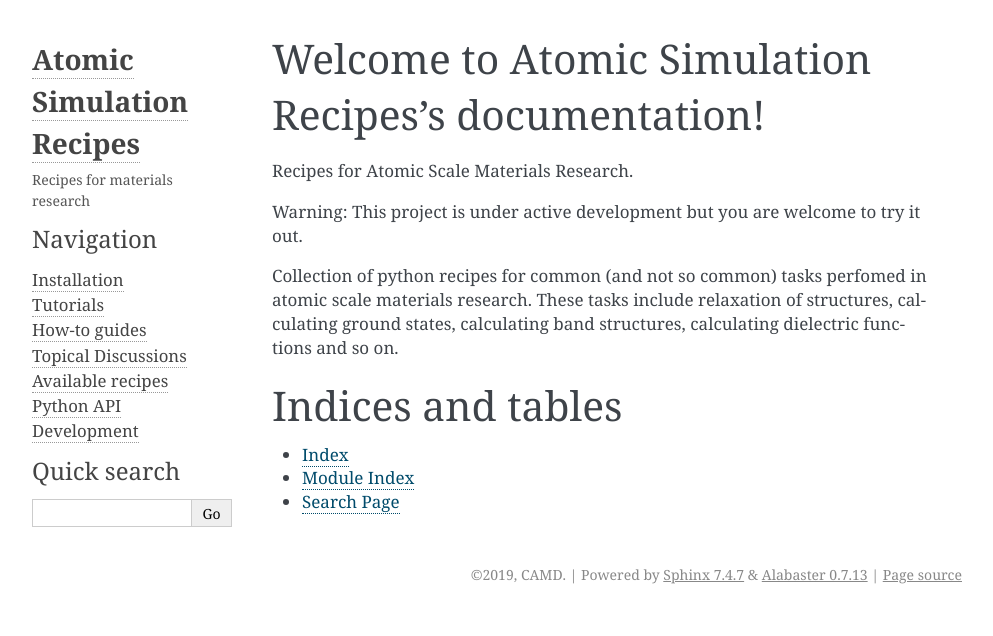
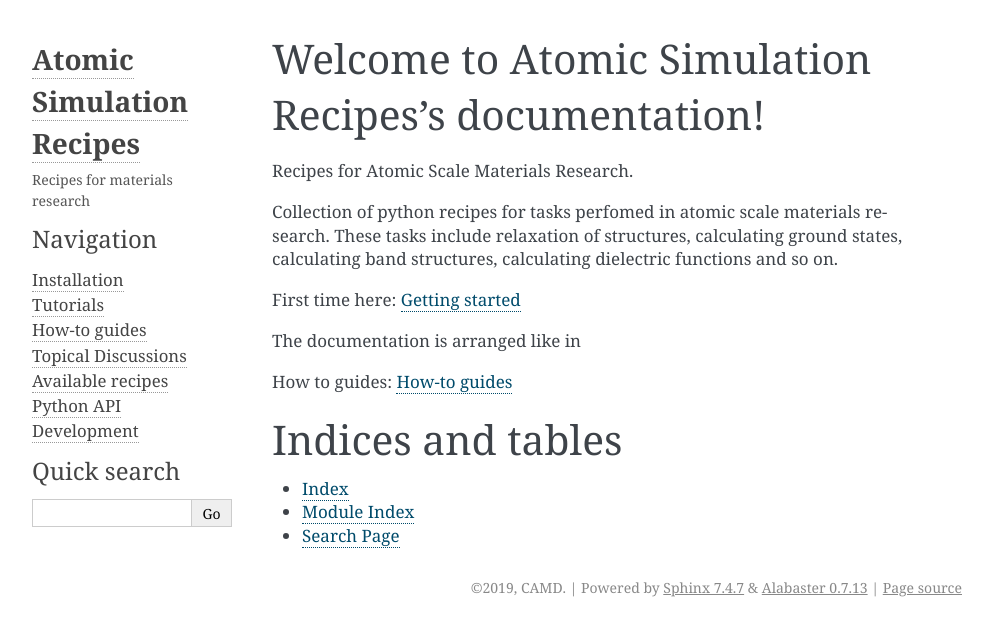
Before and after one commit to dijasila/Atomic-Simulation-Recipees, a Sphinx documentation site: the page built from docs/index.rst, in a window 1280 px wide. Shown: the top 636 px of the page, without its empty margins (148-1141 px from the left). Built offline with Sphinx 7.4.7, drawn with Linux system fonts in a browser that asks for light colours.

Commit message:
Update docs

```diff
--- a/docs/index.rst
+++ b/docs/index.rst
@@ -7,12 +7,16 @@ Welcome to Atomic Simulation Recipes's documentation!
 =====================================================
 Recipes for Atomic Scale Materials Research.
 
-Warning: This project is under active development but you are welcome to try it out.
+Collection of python recipes for tasks perfomed in atomic scale
+materials research. These tasks include relaxation of structures,
+calculating ground states, calculating band structures, calculating
+dielectric functions and so on.
 
-Collection of python recipes for common (and not so common)
-tasks perfomed in atomic scale materials research. These tasks include
-relaxation of structures, calculating ground states, calculating band
-structures, calculating dielectric functions and so on.
+First time here: :ref:`Getting started`
+
+The documentation is arranged like in
+
+How to guides: :ref:`How to guides`
 
 
 .. toctree::
--- a/docs/src/howtoguides/howtoguides.rst
+++ b/docs/src/howtoguides/howtoguides.rst
@@ -1,3 +1,5 @@
+.. _How to guides:
+
 How-to guides
 =============
 The tools of ASR can be combined to perform complicated tasks with little
```
Also changed, not shown: docs/src/tutorials/getting-started.rst (+6 -5 lines).
